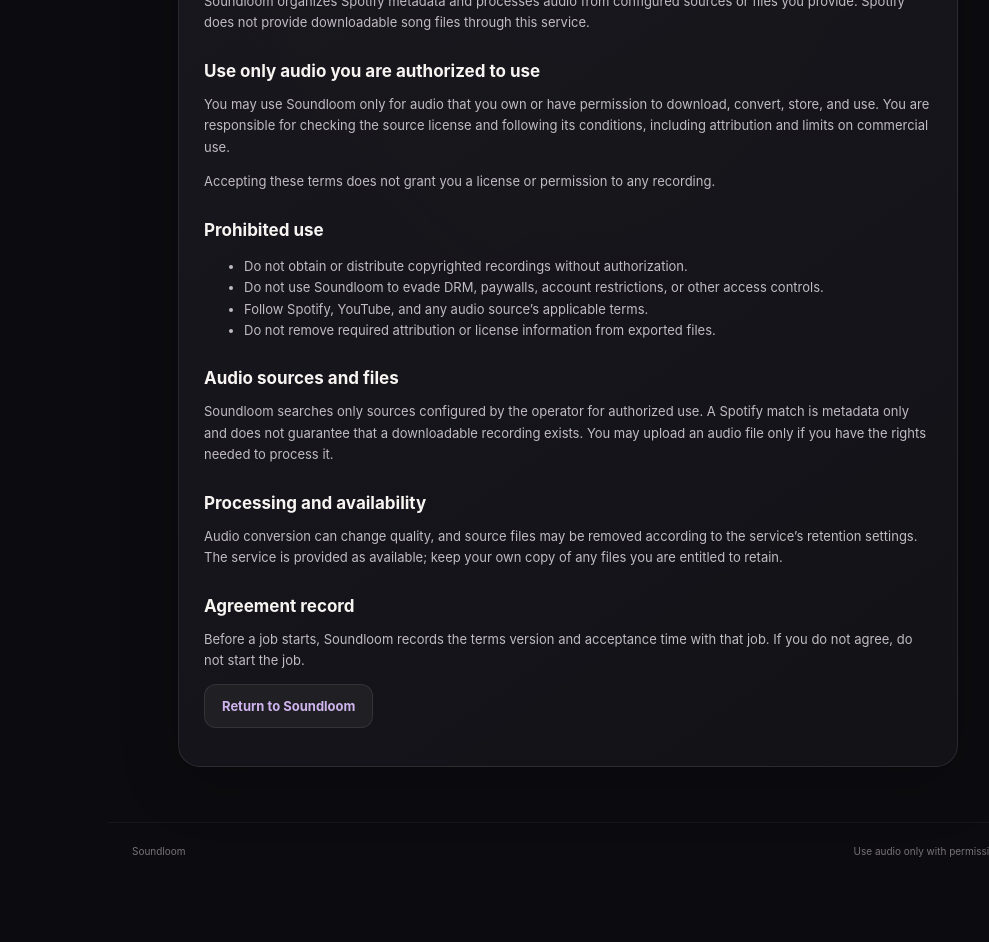
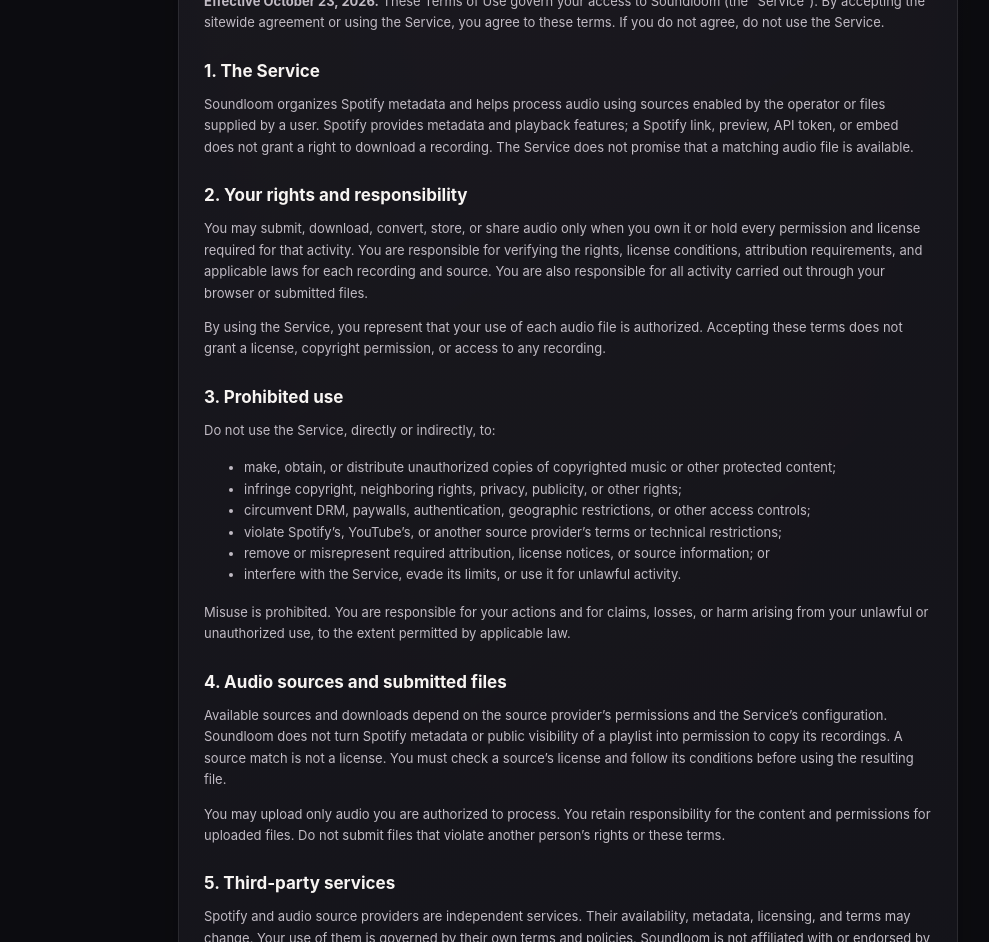
Before and after one commit to loverhaterlmao/spotify, a plain HTML site: page frontend/terms.html in a window 1280 px wide. Shown: the part 250-1192 px from the top of the page, without its empty margins (72-1061 px from the left). Before the commit the page ends 1129 px from the top, so only its background shows below. Drawn offline with Linux system fonts and the light colour scheme.

Commit message:
Expand terms and document browser acceptance

```diff
--- a/frontend/terms.html
+++ b/frontend/terms.html
@@ -4,7 +4,7 @@
   <meta charset="utf-8">
   <meta name="viewport" content="width=device-width, initial-scale=1, viewport-fit=cover">
   <meta name="theme-color" content="#0c0c10">
-  <meta name="description" content="Soundloom terms of use and audio rights notice.">
+  <meta name="description" content="Soundloom Terms of Use and audio rights agreement.">
   <link rel="manifest" href="/manifest.webmanifest">
   <link rel="icon" href="/icon.svg" type="image/svg+xml">
   <link rel="stylesheet" href="/style.css">
@@ -15,33 +15,56 @@
     <a class="brand" href="/" aria-label="Soundloom home"><span class="brand-mark" aria-hidden="true">s</span><span>soundloom</span></a>
   </header>
   <main class="terms-page panel">
-    <div class="eyebrow">VERSION 1 · OCTOBER 23, 2026</div>
+    <div class="eyebrow">TERMS VERSION 2 · OCTOBER 23, 2026</div>
     <h1>Terms of Use</h1>
-    <p>Soundloom organizes Spotify metadata and processes audio from configured sources or files you provide. Spotify does not provide downloadable song files through this service.</p>
+    <p><strong>Effective October 23, 2026.</strong> These Terms of Use govern your access to Soundloom (the “Service”). By accepting the sitewide agreement or using the Service, you agree to these terms. If you do not agree, do not use the Service.</p>
 
-    <h2>Use only audio you are authorized to use</h2>
-    <p>You may use Soundloom only for audio that you own or have permission to download, convert, store, and use. You are responsible for checking the source license and following its conditions, including attribution and limits on commercial use.</p>
-    <p>Accepting these terms does not grant you a license or permission to any recording.</p>
+    <h2>1. The Service</h2>
+    <p>Soundloom organizes Spotify metadata and helps process audio using sources enabled by the operator or files supplied by a user. Spotify provides metadata and playback features; a Spotify link, preview, API token, or embed does not grant a right to download a recording. The Service does not promise that a matching audio file is available.</p>
 
-    <h2>Prohibited use</h2>
+    <h2>2. Your rights and responsibility</h2>
+    <p>You may submit, download, convert, store, or share audio only when you own it or hold every permission and license required for that activity. You are responsible for verifying the rights, license conditions, attribution requirements, and applicable laws for each recording and source. You are also responsible for all activity carried out through your browser or submitted files.</p>
+    <p>By using the Service, you represent that your use of each audio file is authorized. Accepting these terms does not grant a license, copyright permission, or access to any recording.</p>
+
+    <h2>3. Prohibited use</h2>
+    <p>Do not use the Service, directly or indirectly, to:</p>
     <ul>
-      <li>Do not obtain or distribute copyrighted recordings without authorization.</li>
-      <li>Do not use Soundloom to evade DRM, paywalls, account restrictions, or other access controls.</li>
-      <li>Follow Spotify, YouTube, and any audio source’s applicable terms.</li>
-      <li>Do not remove required attribution or license information from exported files.</li>
+      <li>make, obtain, or distribute unauthorized copies of copyrighted music or other protected content;</li>
+      <li>infringe copyright, neighboring rights, privacy, publicity, or other rights;</li>
+      <li>circumvent DRM, paywalls, authentication, geographic restrictions, or other access controls;</li>
+      <li>violate Spotify’s, YouTube’s, or another source provider’s terms or technical restrictions;</li>
+      <li>remove or misrepresent required attribution, license notices, or source information; or</li>
+      <li>interfere with the Service, evade its limits, or use it for unlawful activity.</li>
     </ul>
+    <p>Misuse is prohibited. You are responsible for your actions and for claims, losses, or harm arising from your unlawful or unauthorized use, to the extent permitted by applicable law.</p>
 
-    <h2>Audio sources and files</h2>
-    <p>Soundloom searches only sources configured by the operator for authorized use. A Spotify match is metadata only and does not guarantee that a downloadable recording exists. You may upload an audio file only if you have the rights needed to process it.</p>
+    <h2>4. Audio sources and submitted files</h2>
+    <p>Available sources and downloads depend on the source provider’s permissions and the Service’s configuration. Soundloom does not turn Spotify metadata or public visibility of a playlist into permission to copy its recordings. A source match is not a license. You must check a source’s license and follow its conditions before using the resulting file.</p>
+    <p>You may upload only audio you are authorized to process. You retain responsibility for the content and permissions for uploaded files. Do not submit files that violate another person’s rights or these terms.</p>
 
-    <h2>Processing and availability</h2>
-    <p>Audio conversion can change quality, and source files may be removed according to the service’s retention settings. The service is provided as available; keep your own copy of any files you are entitled to retain.</p>
+    <h2>5. Third-party services</h2>
+    <p>Spotify and audio source providers are independent services. Their availability, metadata, licensing, and terms may change. Your use of them is governed by their own terms and policies. Soundloom is not affiliated with or endorsed by Spotify or YouTube.</p>
 
-    <h2>Agreement record</h2>
-    <p>Before a job starts, Soundloom records the terms version and acceptance time with that job. If you do not agree, do not start the job.</p>
+    <h2>6. Exports and retention</h2>
+    <p>Converted files and ZIP archives may contain metadata and source attribution. Check those details before sharing an export. Temporary jobs and files may be removed under the Service’s retention settings. Keep your own lawful copies of files you are entitled to retain.</p>
+
+    <h2>7. Service availability</h2>
+    <p>The Service is provided on an “as available” basis. To the extent permitted by applicable law, the operator disclaims implied warranties and is not liable for indirect, incidental, special, consequential, or punitive damages, or loss of data, arising from use of the Service. Nothing in these terms limits a right or remedy that applicable law does not allow to be limited.</p>
+
+    <h2>8. Indemnification</h2>
+    <p>To the extent permitted by applicable law, you agree to defend and indemnify the Service operator against third-party claims, liabilities, damages, and reasonable costs arising from your breach of these terms, your submitted content, or your unlawful or unauthorized use of the Service.</p>
+
+    <h2>9. Suspension</h2>
+    <p>The operator may limit or suspend access to protect the Service, comply with law, respond to a rights complaint, or address a breach of these terms.</p>
+
+    <h2>10. Sitewide agreement record and privacy</h2>
+    <p>The agreement is accepted once per browser. Soundloom stores a random browser token as a one-way hash, together with the accepted terms version and time. It does not identify a person or replace account authentication. The acceptance version and timestamp are attached to jobs. Clearing browser cookies or changing browsers may require you to accept again; a material terms update also requires new acceptance.</p>
+
+    <h2>11. Changes and contact</h2>
+    <p>Updated terms take effect when posted. The Service may require acceptance of the updated version before you can start another job. For questions or rights complaints, use the project’s <a href="https://github.com/loverhaterlmao/spotify/issues" target="_blank" rel="noopener noreferrer">GitHub issue tracker</a>.</p>
 
     <p><a class="button button-quiet" href="/">Return to Soundloom</a></p>
   </main>
-  <footer><span>Soundloom</span><span>Use audio only with permission.</span></footer>
+  <footer><span>Soundloom</span><span>Only process audio you are authorized to use.</span></footer>
 </body>
 </html>
```
